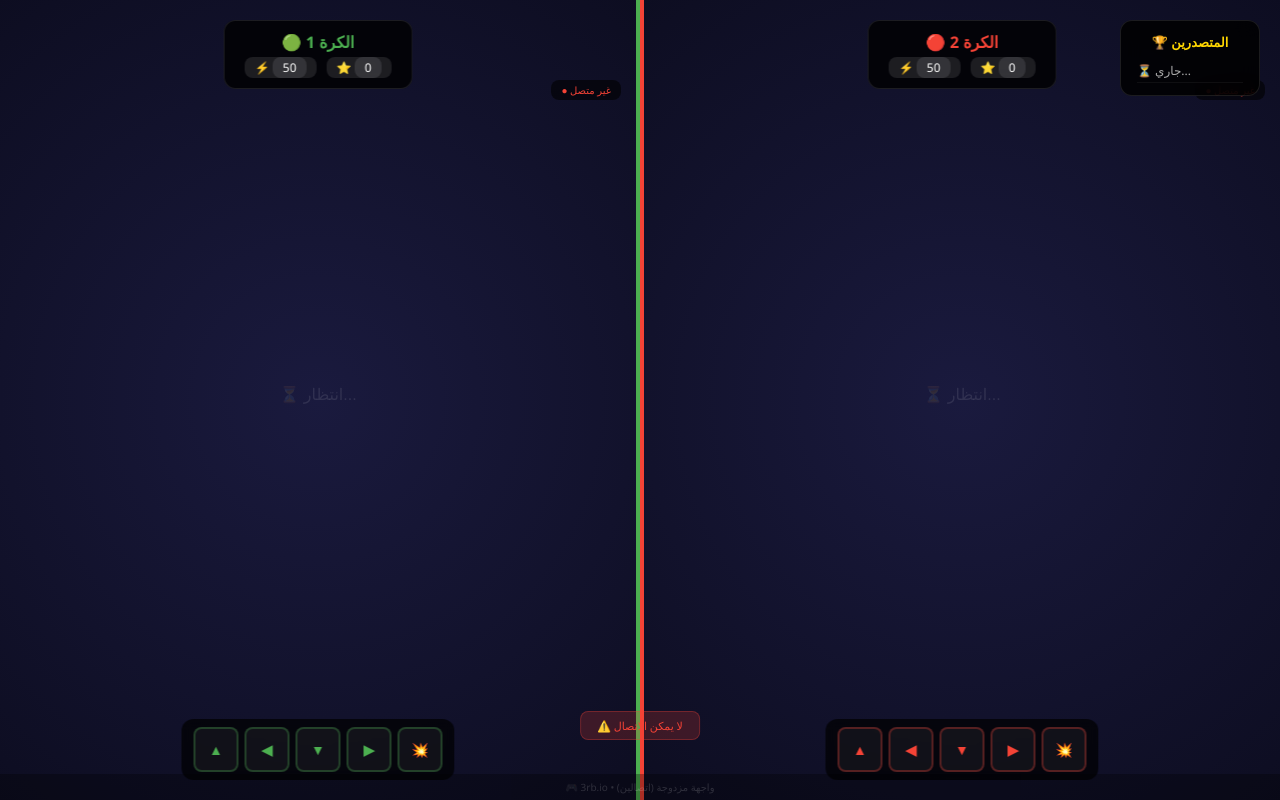
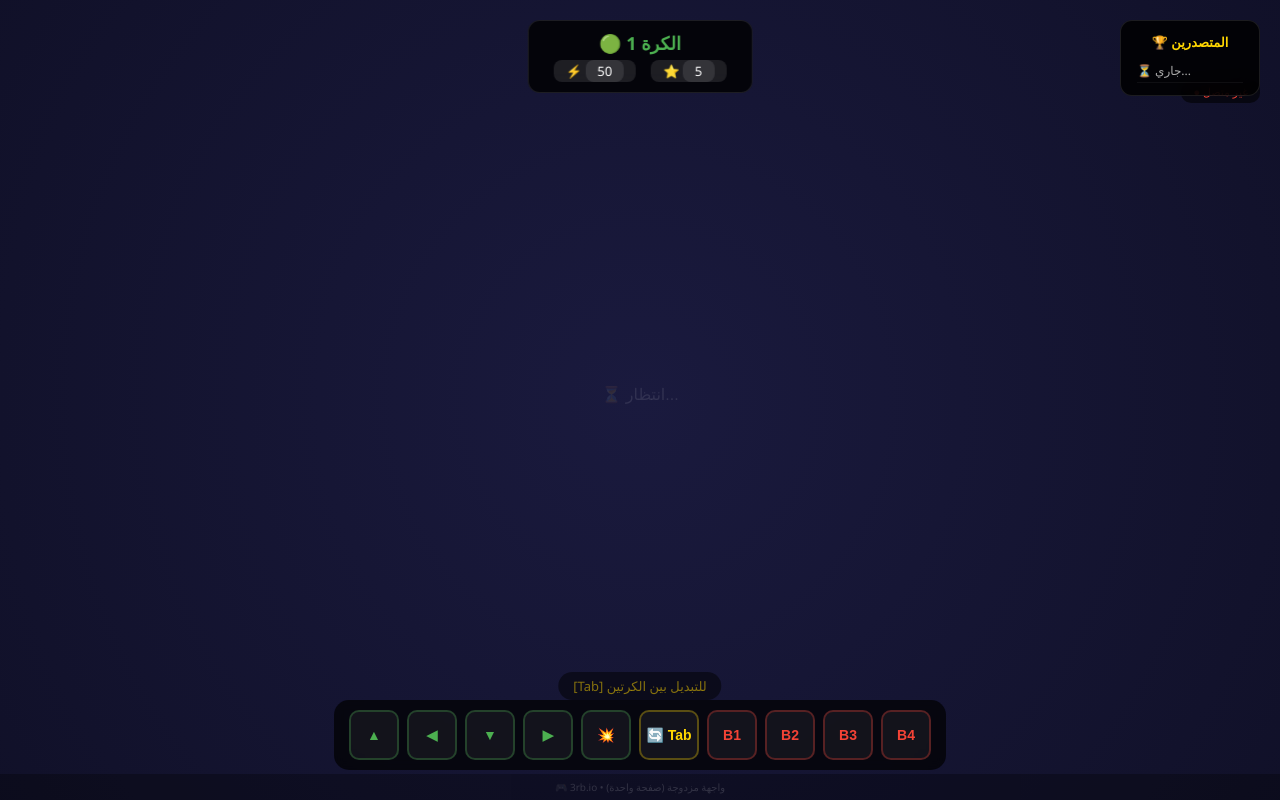
Before and after one commit to mo7-mft/yyy, a plain HTML site: page index.html in a window 1280 px wide. Drawn offline with Linux system fonts and the light colour scheme; animation ran at ten frames a second.

Commit message:
Update index.html

```diff
--- a/index.html
+++ b/index.html
@@ -2,9 +2,9 @@
 <html>
 <head>
     <meta charset="UTF-8">
-    <title>3rb.io - واجهة مزدوجة (اتصالين)</title>
+    <title>3rb.io - واجهة مزدوجة (صفحة واحدة)</title>
     <style>
-        /* تصميم واجهة واحدة */
+        /* صفحة واحدة غير مقسمة */
         * { margin: 0; padding: 0; box-sizing: border-box; }
         body {
             background: #0a0a1a;
@@ -14,20 +14,12 @@
             color: #fff;
         }
 
-        .main {
-            display: flex;
+        .container {
+            width: 100vw;
             height: 100vh;
-            width: 100vw;
+            position: relative;
+            background: #0f0f2a;
         }
-
-        .half {
-            flex: 1;
-            position: relative;
-            overflow: hidden;
-        }
-
-        .half:first-child { border-right: 4px solid #4CAF50; }
-        .half:last-child { border-left: 4px solid #f44336; }
 
         canvas {
             width: 100%;
@@ -35,45 +27,64 @@
             display: block;
         }
 
-        .header {
+        /* المعلومات */
+        .info {
             position: absolute;
             top: 20px;
             left: 50%;
             transform: translateX(-50%);
             background: rgba(0,0,0,0.8);
-            padding: 10px 20px;
+            padding: 10px 25px;
             border-radius: 12px;
             z-index: 10;
             text-align: center;
             backdrop-filter: blur(10px);
             border: 1px solid rgba(255,255,255,0.1);
+            min-width: 200px;
         }
 
-        .header .name { font-size: 16px; font-weight: bold; }
-        .header .stats { display: flex; gap: 10px; margin-top: 4px; font-size: 12px; }
-        .header .stats span { background: rgba(255,255,255,0.1); padding: 2px 10px; border-radius: 8px; }
+        .info .name { font-size: 18px; font-weight: bold; }
+        .info .stats { display: flex; gap: 15px; margin-top: 5px; font-size: 13px; justify-content: center; }
+        .info .stats span { background: rgba(255,255,255,0.1); padding: 2px 12px; border-radius: 8px; }
 
-        .p1-color { color: #4CAF50; }
-        .p2-color { color: #f44336; }
+        .active-1 { color: #4CAF50; }
+        .active-2 { color: #f44336; }
 
+        .status {
+            position: absolute;
+            top: 80px;
+            right: 20px;
+            font-size: 11px;
+            padding: 4px 12px;
+            border-radius: 10px;
+            background: rgba(0,0,0,0.6);
+            z-index: 10;
+        }
+        .status.online { color: #4CAF50; }
+        .status.offline { color: #f44336; }
+
+        /* أزرار التحكم (زي A1-A4, B1-B4) */
         .controls {
             position: absolute;
-            bottom: 20px;
+            bottom: 30px;
             left: 50%;
             transform: translateX(-50%);
             z-index: 10;
             display: flex;
-            gap: 6px;
+            gap: 8px;
             background: rgba(0,0,0,0.7);
-            padding: 8px 12px;
-            border-radius: 12px;
+            padding: 10px 15px;
+            border-radius: 15px;
             backdrop-filter: blur(5px);
+            flex-wrap: wrap;
+            justify-content: center;
+            max-width: 90%;
         }
 
         .btn {
-            width: 45px;
-            height: 45px;
-            border-radius: 8px;
+            width: 50px;
+            height: 50px;
+            border-radius: 10px;
             border: 2px solid rgba(255,255,255,0.15);
             background: rgba(255,255,255,0.05);
             color: #fff;
@@ -83,22 +94,10 @@
             transition: all 0.15s;
         }
 
-        .btn:active { transform: scale(0.9); background: rgba(255,255,255,0.2); }
+        .btn:active { transform: scale(0.92); background: rgba(255,255,255,0.2); }
         .btn.a { border-color: rgba(76, 175, 80, 0.3); color: #4CAF50; }
         .btn.b { border-color: rgba(244, 67, 54, 0.3); color: #f44336; }
-
-        .status {
-            position: absolute;
-            top: 80px;
-            right: 15px;
-            font-size: 10px;
-            padding: 3px 10px;
-            border-radius: 8px;
-            background: rgba(0,0,0,0.6);
-            z-index: 10;
-        }
-        .status.online { color: #4CAF50; }
-        .status.offline { color: #f44336; }
+        .btn.tab { border-color: rgba(255, 215, 0, 0.3); color: #ffd700; width: 60px; }
 
         .leaderboard {
             position: fixed;
@@ -115,22 +114,8 @@
             backdrop-filter: blur(10px);
         }
 
-        .leaderboard h3 {
-            color: #ffd700;
-            font-size: 13px;
-            margin-bottom: 8px;
-            text-align: center;
-        }
-
-        .leaderboard .entry {
-            display: flex;
-            justify-content: space-between;
-            padding: 3px 0;
-            color: #aaa;
-            font-size: 12px;
-            border-bottom: 1px solid rgba(255,255,255,0.05);
-        }
-
+        .leaderboard h3 { color: #ffd700; font-size: 13px; margin-bottom: 8px; text-align: center; }
+        .leaderboard .entry { display: flex; justify-content: space-between; padding: 3px 0; color: #aaa; font-size: 12px; border-bottom: 1px solid rgba(255,255,255,0.05); }
         .leaderboard .entry .mass { color: #ffd700; font-weight: bold; }
 
         .footer {
@@ -146,63 +131,49 @@
             z-index: 50;
         }
 
-        .error-msg {
-            position: fixed;
-            bottom: 60px;
+        .tab-hint {
+            position: absolute;
+            bottom: 100px;
             left: 50%;
             transform: translateX(-50%);
-            background: rgba(244, 67, 54, 0.2);
-            border: 1px solid rgba(244, 67, 54, 0.3);
-            color: #f44336;
-            padding: 6px 16px;
-            border-radius: 8px;
-            font-size: 11px;
-            z-index: 200;
-            display: none;
+            color: rgba(255,215,0,0.5);
+            font-size: 13px;
+            z-index: 10;
+            background: rgba(0,0,0,0.5);
+            padding: 5px 15px;
+            border-radius: 20px;
+            pointer-events: none;
         }
     </style>
 </head>
 <body>
-    <div class="main">
-        <!-- نصف 1 - الكرة 1 -->
-        <div class="half" id="half1">
-            <canvas id="canvas1"></canvas>
-            <div class="header">
-                <div class="name p1-color">🟢 الكرة 1</div>
-                <div class="stats">
-                    <span>⚡ <span id="mass1">50</span></span>
-                    <span>⭐ <span id="score1">0</span></span>
-                </div>
-            </div>
-            <div class="status offline" id="status1">● جاري...</div>
-            <div class="controls">
-                <button class="btn a" data-player="1" data-dir="up">▲</button>
-                <button class="btn a" data-player="1" data-dir="left">◀</button>
-                <button class="btn a" data-player="1" data-dir="down">▼</button>
-                <button class="btn a" data-player="1" data-dir="right">▶</button>
-                <button class="btn a" id="split1">💥</button>
+    <div class="container">
+        <canvas id="gameCanvas"></canvas>
+
+        <div class="info" id="infoBox">
+            <div class="name active-1" id="playerName">🟢 الكرة 1</div>
+            <div class="stats">
+                <span>⚡ <span id="massDisplay">50</span></span>
+                <span>⭐ <span id="scoreDisplay">0</span></span>
             </div>
         </div>
 
-        <!-- نصف 2 - الكرة 2 -->
-        <div class="half" id="half2">
-            <canvas id="canvas2"></canvas>
-            <div class="header">
-                <div class="name p2-color">🔴 الكرة 2</div>
-                <div class="stats">
-                    <span>⚡ <span id="mass2">50</span></span>
-                    <span>⭐ <span id="score2">0</span></span>
-                </div>
-            </div>
-            <div class="status offline" id="status2">● جاري...</div>
-            <div class="controls">
-                <button class="btn b" data-player="2" data-dir="up">▲</button>
-                <button class="btn b" data-player="2" data-dir="left">◀</button>
-                <button class="btn b" data-player="2" data-dir="down">▼</button>
-                <button class="btn b" data-player="2" data-dir="right">▶</button>
-                <button class="btn b" id="split2">💥</button>
-            </div>
+        <div class="status online" id="statusDisplay">● متصل</div>
+
+        <div class="controls">
+            <button class="btn a" data-dir="up">▲</button>
+            <button class="btn a" data-dir="left">◀</button>
+            <button class="btn a" data-dir="down">▼</button>
+            <button class="btn a" data-dir="right">▶</button>
+            <button class="btn a" id="splitBtn">💥</button>
+            <button class="btn tab" id="tabBtn">🔄 Tab</button>
+            <button class="btn b" data-action="b1">B1</button>
+            <button class="btn b" data-action="b2">B2</button>
+            <button class="btn b" data-action="b3">B3</button>
+            <button class="btn b" data-action="b4">B4</button>
         </div>
+
+        <div class="tab-hint">[Tab] للتبديل بين الكرتين</div>
     </div>
 
     <div class="leaderboard">
@@ -212,8 +183,7 @@
         </div>
     </div>
 
-    <div class="error-msg" id="errorMsg">⚠️ لا يمكن الاتصال</div>
-    <div class="footer">🎮 3rb.io • واجهة مزدوجة (اتصالين)</div>
+    <div class="footer">🎮 3rb.io • واجهة مزدوجة (صفحة واحدة)</div>
 
     <script>
     // ============================================
@@ -297,41 +267,30 @@
     // ============================================
 
     class GamePlayer {
-        constructor(canvasId, name, id, color, statusId, massId, scoreId) {
-            this.canvas = document.getElementById(canvasId);
-            this.ctx = this.canvas.getContext('2d');
+        constructor(name, id, color) {
             this.name = name;
             this.id = id;
             this.color = color;
-            this.statusId = statusId;
-            this.massId = massId;
-            this.scoreId = scoreId;
             this.x = 0;
             this.y = 0;
             this.mass = 50;
             this.players = [];
             this.connected = false;
-            this.reconnectAttempts = 0;
-            this.maxReconnect = 3;
+            this.active = (id === 1); // الكرة 1 نشطة افتراضياً
 
-            this.resize();
+            // اتصال WebSocket لكل كرة
             this.connect();
         }
 
         connect() {
             try {
-                // ✅ اتصال WebSocket لكل كرة على حدة
                 this.ws = new WebSocket('wss://beta.3rb.io/ws');
                 this.ws.binaryType = 'arraybuffer';
 
                 this.ws.onopen = () => {
                     this.connected = true;
-                    this.reconnectAttempts = 0;
-                    const el = document.getElementById(this.statusId);
-                    el.textContent = '● متصل';
-                    el.className = 'status online';
-                    document.getElementById('errorMsg').style.display = 'none';
                     this.ws.send(createInfoPacket(this.name, this.id));
+                    this.updateUI();
                 };
 
                 this.ws.onmessage = (e) => {
@@ -343,10 +302,11 @@
                                 this.x = this.players[0].x;
                                 this.y = this.players[0].y;
                                 this.mass = this.players[0].mass;
-                                document.getElementById(this.massId).textContent = this.mass;
-                                document.getElementById(this.scoreId).textContent = Math.floor(this.mass / 10);
                             }
-                            this.draw();
+                            if (this.active) {
+                                this.draw();
+                                this.updateUI();
+                            }
                             if (this.id === 1) this.updateLeaderboard();
                         }
                     }
@@ -354,48 +314,34 @@
 
                 this.ws.onclose = () => {
                     this.connected = false;
-                    const el = document.getElementById(this.statusId);
-                    el.textContent = '● غير متصل';
-                    el.className = 'status offline';
-                    document.getElementById('errorMsg').style.display = 'block';
-
-                    if (this.reconnectAttempts < this.maxReconnect) {
-                        this.reconnectAttempts++;
-                        setTimeout(() => this.connect(), 3000);
-                    }
+                    this.updateUI();
+                    setTimeout(() => this.connect(), 3000);
                 };
 
-                this.ws.onerror = () => {};
-
             } catch(e) {
-                console.error('خطأ:', e);
                 setTimeout(() => this.connect(), 2000);
             }
         }
 
-        resize() {
-            const parent = this.canvas.parentElement;
-            this.canvas.width = parent.clientWidth;
-            this.canvas.height = parent.clientHeight;
-        }
-
         sendMove(angle) {
-            if (!this.connected) return;
+            if (!this.connected || !this.active) return;
             this.ws.send(createMovePacket(angle));
         }
 
         sendSplit() {
-            if (!this.connected) return;
+            if (!this.connected || !this.active) return;
             this.ws.send(createSplitPacket());
         }
 
-        draw() {
-            const ctx = this.ctx;
-            const w = this.canvas.width;
-            const h = this.canvas.height;
+        setActive(active) {
+            this.active = active;
+            if (active) {
+                this.draw();
+                this.updateUI();
+            }
+        }
 
-            ctx.clearRect(0, 0, w, h);
-
+        draw(ctx, w, h) {
             // خلفية
             const grad = ctx.createRadialGradient(w/2, h/2, 0, w/2, h/2, w);
             grad.addColorStop(0, '#1a1a3e');
@@ -415,15 +361,17 @@
                 const radius = Math.max(10, Math.min(50, p.mass / 2));
                 const isSelf = i === 0;
 
+                // توهج
                 const glow = ctx.createRadialGradient(p.x, p.y, 0, p.x, p.y, radius * 2.5);
-                glow.addColorStop(0, isSelf ? this.color + '40' : 'rgba(255,255,255,0.03)');
+                glow.addColorStop(0, isSelf ? this.color + '50' : 'rgba(255,255,255,0.03)');
                 glow.addColorStop(1, 'transparent');
                 ctx.fillStyle = glow;
                 ctx.beginPath();
                 ctx.arc(p.x, p.y, radius * 2.5, 0, Math.PI * 2);
                 ctx.fill();
 
-                ctx.shadowBlur = isSelf ? 25 : 5;
+                // الكرة
+                ctx.shadowBlur = isSelf ? 30 : 5;
                 ctx.shadowColor = isSelf ? this.color : '#333';
                 ctx.beginPath();
                 ctx.arc(p.x, p.y, radius, 0, Math.PI * 2);
@@ -433,14 +381,40 @@
 
                 if (isSelf) {
                     ctx.fillStyle = '#fff';
-                    ctx.font = 'bold 15px Arial';
+                    ctx.font = 'bold 18px Arial';
                     ctx.textAlign = 'center';
-                    ctx.fillText(this.name, p.x, p.y - radius - 12);
+                    ctx.fillText(this.name, p.x, p.y - radius - 18);
                     ctx.fillStyle = '#ffd700';
-                    ctx.font = 'bold 13px Arial';
-                    ctx.fillText(p.mass, p.x, p.y + 4);
+                    ctx.font = 'bold 16px Arial';
+                    ctx.fillText(p.mass, p.x, p.y + 5);
+
+                    // إشارة نشاط
+                    if (this.active) {
+                        ctx.strokeStyle = '#ffd700';
+                        ctx.lineWidth = 3;
+                        ctx.setLineDash([8, 8]);
+                        ctx.beginPath();
+                        ctx.arc(p.x, p.y, radius + 12, 0, Math.PI * 2);
+                        ctx.stroke();
+                        ctx.setLineDash([]);
+                    }
                 }
             });
+        }
+
+        updateUI() {
+            if (!this.active) return;
+            const nameEl = document.getElementById('playerName');
+            const massEl = document.getElementById('massDisplay');
+            const scoreEl = document.getElementById('scoreDisplay');
+            const statusEl = document.getElementById('statusDisplay');
+
+            nameEl.textContent = (this.id === 1 ? '🟢' : '🔴') + ' الكرة ' + this.id;
+            nameEl.className = 'name ' + (this.id === 1 ? 'active-1' : 'active-2');
+            massEl.textContent = this.mass;
+            scoreEl.textContent = Math.floor(this.mass / 10);
+            statusEl.textContent = this.connected ? '● متصل' : '● غير متصل';
+            statusEl.className = 'status ' + (this.connected ? 'online' : 'offline');
         }
 
         updateLeaderboard() {
@@ -468,11 +442,49 @@
     // إنشاء كرتين (اتصالين)
     // ============================================
 
-    const player1 = new GamePlayer('canvas1', 'P1', 1, '#4CAF50', 'status1', 'mass1', 'score1');
-    const player2 = new GamePlayer('canvas2', 'P2', 2, '#f44336', 'status2', 'mass2', 'score2');
+    const canvas = document.getElementById('gameCanvas');
+    const ctx = canvas.getContext('2d');
+
+    function resize() {
+        canvas.width = window.innerWidth;
+        canvas.height = window.innerHeight;
+    }
+    resize();
+    window.addEventListener('resize', resize);
+
+    const player1 = new GamePlayer('P1', 1, '#4CAF50');
+    const player2 = new GamePlayer('P2', 2, '#f44336');
+    let activePlayer = player1;
 
     // ============================================
-    // التحكم
+    // التبديل بين الكرتين (Tab)
+    // ============================================
+
+    function switchPlayer() {
+        if (activePlayer === player1) {
+            activePlayer = player2;
+            player1.setActive(false);
+            player2.setActive(true);
+        } else {
+            activePlayer = player1;
+            player2.setActive(false);
+            player1.setActive(true);
+        }
+        document.getElementById('tabBtn').style.background = 'rgba(255,215,0,0.2)';
+        setTimeout(() => { document.getElementById('tabBtn').style.background = ''; }, 200);
+    }
+
+    document.getElementById('tabBtn').addEventListener('click', switchPlayer);
+
+    document.addEventListener('keydown', (e) => {
+        if (e.key === 'Tab') {
+            e.preventDefault();
+            switchPlayer();
+        }
+    });
+
+    // ============================================
+    // التحكم بالكرة النشطة
     // ============================================
 
     document.addEventListener('keydown', (e) => {
@@ -481,70 +493,55 @@
             'w': -Math.PI/2, 'W': -Math.PI/2,
             's': Math.PI/2, 'S': Math.PI/2,
             'a': Math.PI, 'A': Math.PI,
-            'd': 0, 'D': 0,
-            'ArrowUp': -Math.PI/2,
-            'ArrowDown': Math.PI/2,
-            'ArrowLeft': Math.PI,
-            'ArrowRight': 0
+            'd': 0, 'D': 0
         };
 
         if (['w', 'W', 's', 'S', 'a', 'A', 'd', 'D'].includes(key)) {
             e.preventDefault();
-            player1.sendMove(angles[key]);
+            activePlayer.sendMove(angles[key]);
         }
-        if (['ArrowUp', 'ArrowDown', 'ArrowLeft', 'ArrowRight'].includes(key)) {
+        if (key === ' ') {
             e.preventDefault();
-            player2.sendMove(angles[key]);
+            activePlayer.sendSplit();
         }
-        if (key === ' ') { e.preventDefault(); player1.sendSplit(); }
-        if (key === 'Enter') { e.preventDefault(); player2.sendSplit(); }
     });
 
+    // أزرار التحكم
     document.querySelectorAll('.btn[data-dir]').forEach(btn => {
-        const player = parseInt(btn.dataset.player);
         const dir = btn.dataset.dir;
         const angles = { up: -Math.PI/2, down: Math.PI/2, left: Math.PI, right: 0 };
-        const p = player === 1 ? player1 : player2;
 
-        const press = (e) => {
-            e.preventDefault();
-            p.sendMove(angles[dir]);
+        btn.addEventListener('mousedown', () => {
+            activePlayer.sendMove(angles[dir]);
             btn.style.background = 'rgba(255,255,255,0.2)';
-        };
-        const release = () => { btn.style.background = ''; };
-
-        btn.addEventListener('mousedown', press);
-        btn.addEventListener('mouseup', release);
-        btn.addEventListener('mouseleave', release);
-        btn.addEventListener('touchstart', press);
-        btn.addEventListener('touchend', release);
-        btn.addEventListener('touchcancel', release);
+        });
+        btn.addEventListener('mouseup', () => { btn.style.background = ''; });
+        btn.addEventListener('mouseleave', () => { btn.style.background = ''; });
     });
 
-    document.getElementById('split1').addEventListener('click', () => player1.sendSplit());
-    document.getElementById('split2').addEventListener('click', () => player2.sendSplit());
+    document.getElementById('splitBtn').addEventListener('click', () => {
+        activePlayer.sendSplit();
+    });
 
     // ============================================
     // حلقة الرسم
     // ============================================
 
-    window.addEventListener('resize', () => {
-        player1.resize();
-        player2.resize();
-    });
-
     function gameLoop() {
-        player1.draw();
-        player2.draw();
+        if (activePlayer === player1) {
+            player1.draw(ctx, canvas.width, canvas.height);
+        } else {
+            player2.draw(ctx, canvas.width, canvas.height);
+        }
         requestAnimationFrame(gameLoop);
     }
     gameLoop();
 
-    console.log('🎮 واجهة مزدوجة (اتصالين) جاهزة!');
+    console.log('🎮 واجهة مزدوجة (صفحة واحدة) جاهزة!');
     console.log('🔗 اتصال 1 → الكرة 1 (P1)');
     console.log('🔗 اتصال 2 → الكرة 2 (P2)');
-    console.log('👤 الكرة 1: WASD + Space');
-    console.log('👤 الكرة 2: أسهم + Enter');
+    console.log('🔄 [Tab] للتبديل بين الكرتين');
+    console.log('👤 WASD + Space للكرة النشطة');
     </script>
 </body>
 </html>
```
